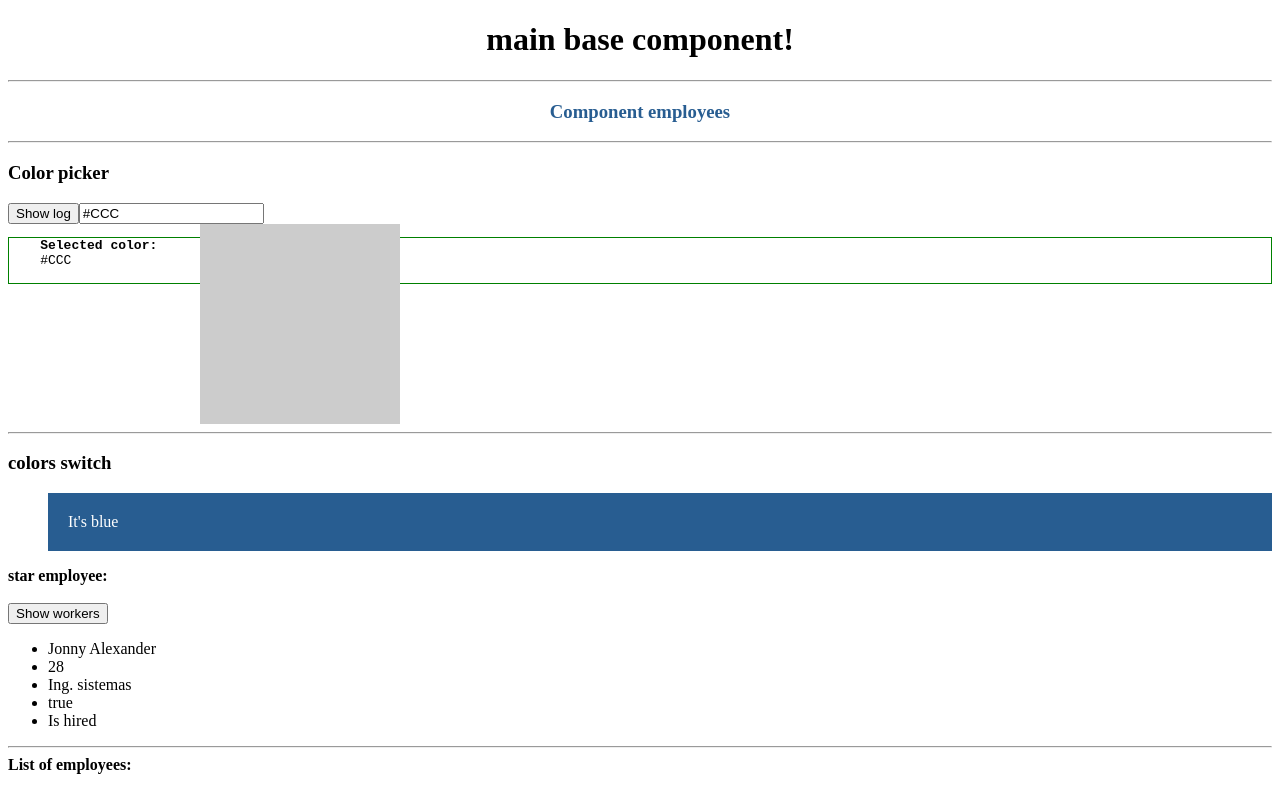
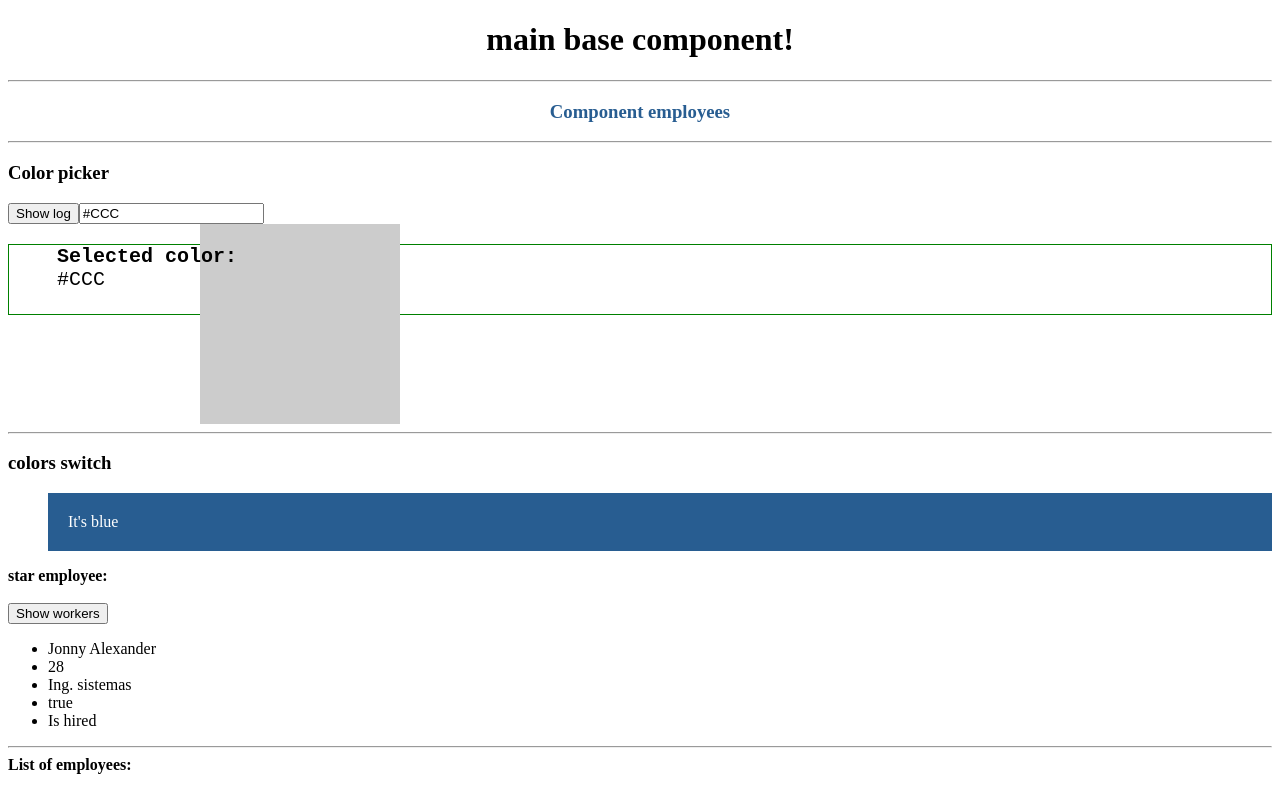
Before and after one commit to jonnyalexbh/introduction-angular6p0, an Angular app: page / in a window 1280 px wide. Shown: the top 790 px of the page. Built offline with nearby package versions, Linux system fonts and the light colour scheme.

Commit message:
NgClass directive

```diff
--- a/src/app/employee/employee.component.html
+++ b/src/app/employee/employee.component.html
@@ -12,7 +12,12 @@
     'float': 'right',
     'margin-right': '69%'
   }">&nbsp;</div>
-  <pre [style.border]="selected_color == 'red' ? '5px solid black' : '1px solid green'" [class.backgroundBlue]="selected_color=='blue'">
+  <pre [style.border]="selected_color == 'red' ? '5px solid black' : '1px solid green'" [ngClass]="
+  {
+    backgroundBlue : selected_color == 'blue',
+    backgroundGreen : selected_color == 'green',
+    bigLetter : 1 == 1
+  }">
     <strong>Selected color:</strong>
     {{selected_color}}
   </pre>
--- a/src/assets/styles.css
+++ b/src/assets/styles.css
@@ -1,3 +1,11 @@
 .backgroundBlue{
   background: LightBlue !important;
 }
+
+.backgroundGreen{
+  background: LightGreen !important;
+}
+
+.bigLetter{
+  font-size: 20px;
+}
```
